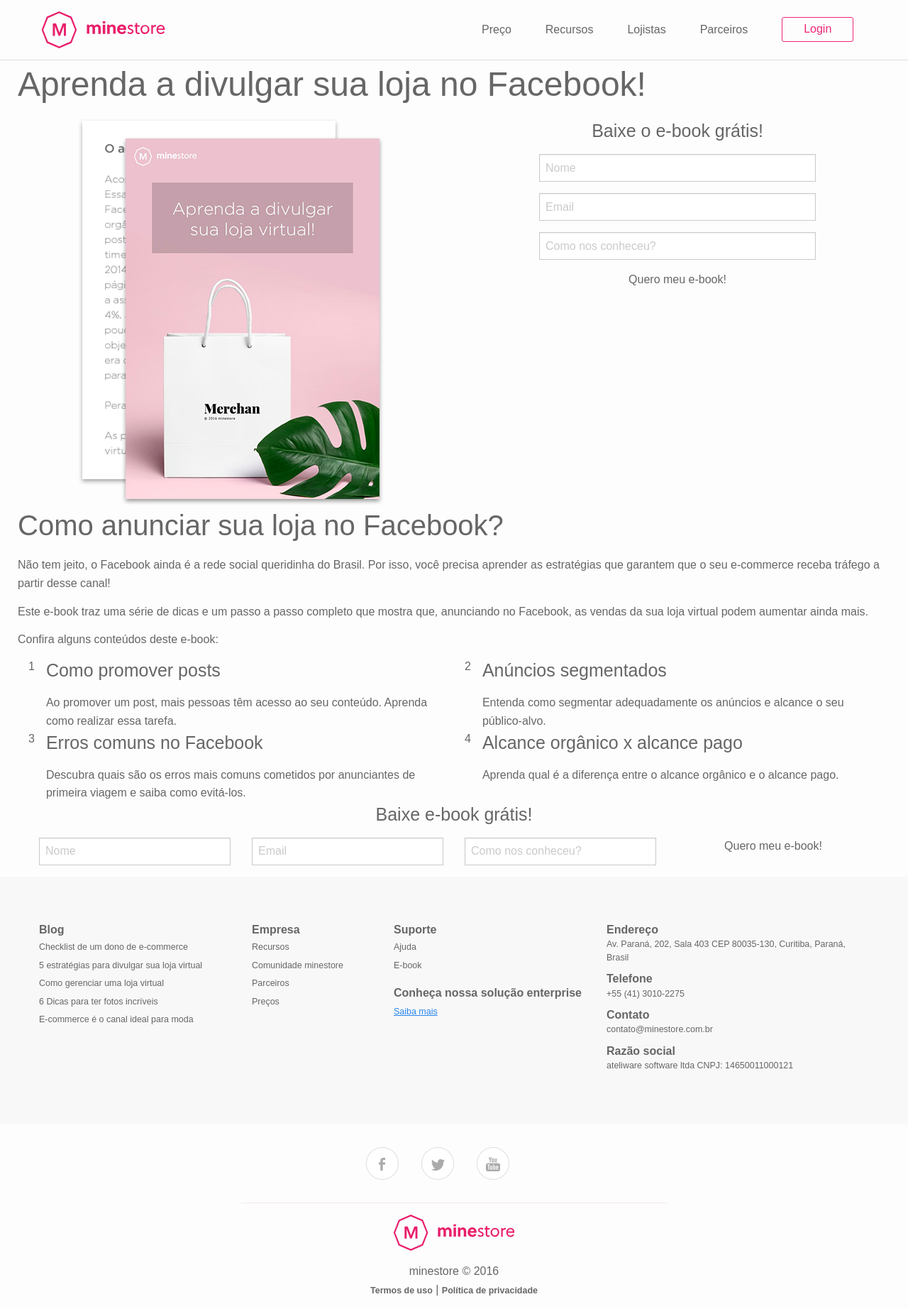
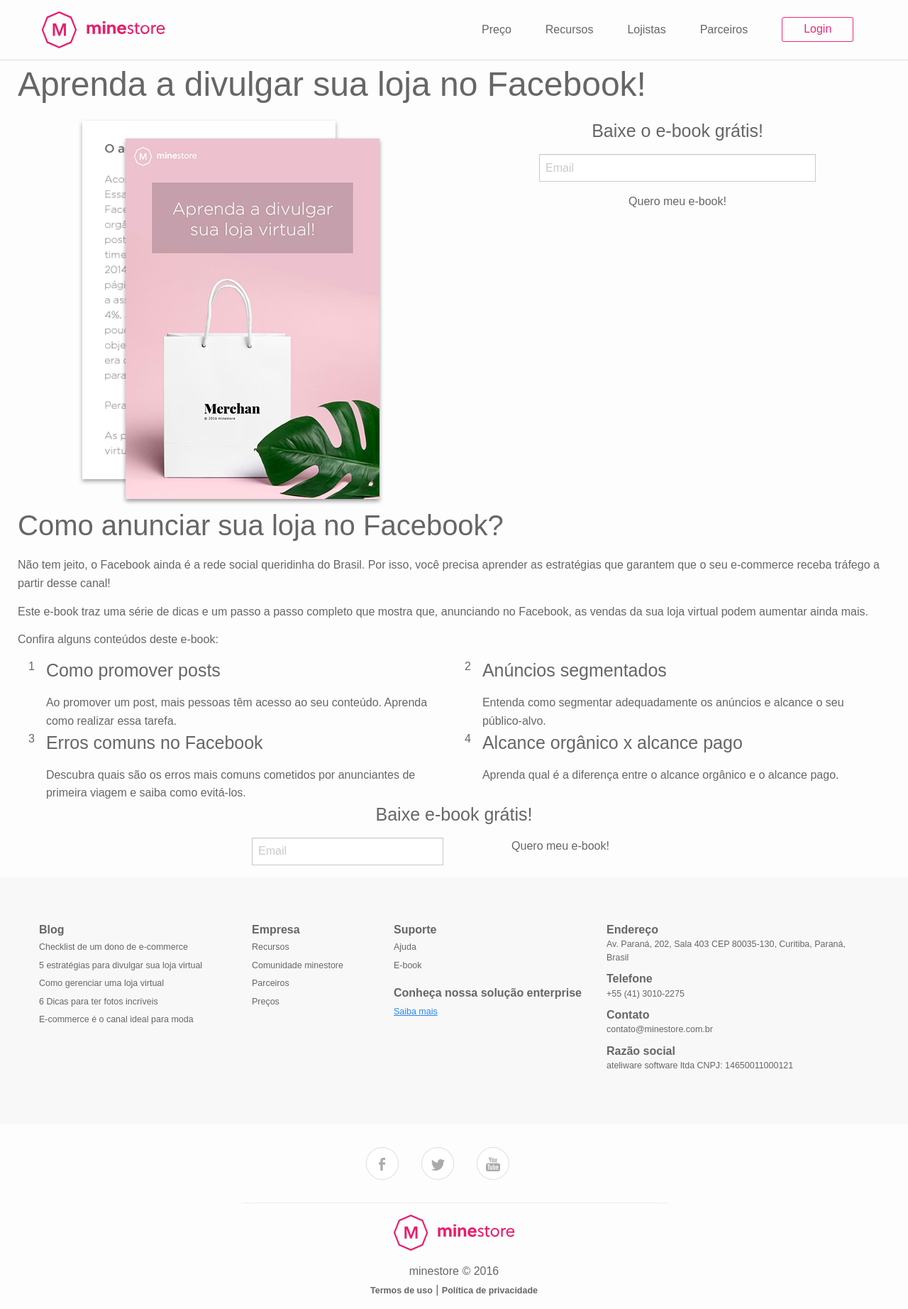
Before and after one commit to minestore/landing-2016, a Jekyll site: the page built from _posts/ebook/2016-07-23-ebook-facebook.html, in a window 1280 px wide. Shown: the whole page at 71% size. Built offline with Jekyll 4.4.1, drawn with Linux system fonts in a browser that asks for light colours; nearby versions of some CDN libraries; some web fonts are replaced; library files that are not in the unit come from our copies.

Commit message:
Fix in cta header and footer.

```diff
--- a/_includes/cta-footer.html
+++ b/_includes/cta-footer.html
@@ -2,16 +2,10 @@
   <form class="">
     <div class="row text-center">
       <h4>Baixe e-book grátis!</h4>
-      <div class="large-3 columns">
-        <input class="input-txt" type="text" id="nome-footer" placeholder="Nome">
-      </div>
-      <div class="large-3 columns">
+      <div class="large-3 large-push-3 columns">
         <input class="input-txt" type="text" id="email-footer" placeholder="Email">
       </div>
-      <div class="large-3 columns">
-        <input class="input-txt" type="text" id="question-footer" placeholder="Como nos conheceu?">
-      </div>
-      <div class="large-3 columns">
+      <div class="large-3 large-pull-3 columns">
         <button type="button" id="download-footer" value="Quero meu e-book!">Quero meu e-book!</button>
       </div>
     </div>
--- a/_includes/cta-header.html
+++ b/_includes/cta-header.html
@@ -1,7 +1,5 @@
 <h4>Baixe o e-book grátis!</h4>
 <form class="">
-  <input class="input-txt" type="text" id="nome-header" placeholder="Nome">
   <input class="input-txt" type="text" id="email-header" placeholder="Email">
-  <input class="input-txt" type="text" id="question-header" placeholder="Como nos conheceu?">
   <button type="button" id="download-header" value="Quero meu e-book!">Quero meu e-book!</button>
 </form>
```
